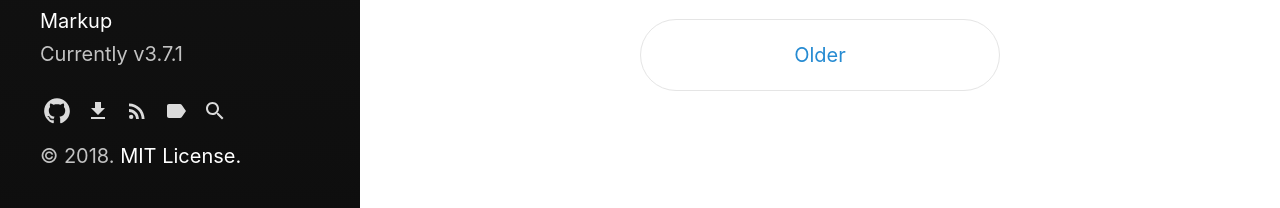
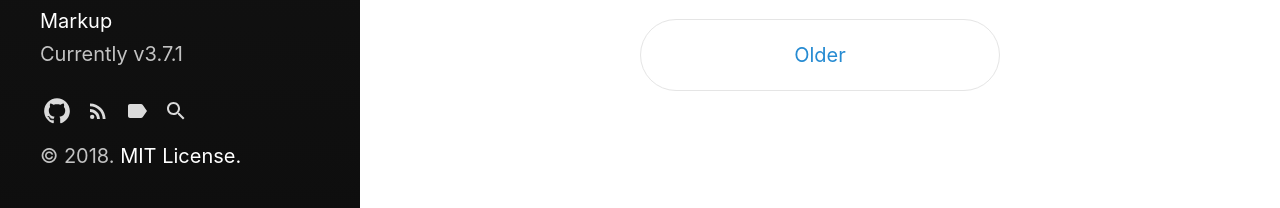
Before and after one commit to mirinae312/hydeout_j, a Jekyll site: the page built from index.html, in a window 1280 px wide. Shown: the part 3403-3611 px from the top of the page. Built offline with Jekyll 4.4.1, drawn with Linux system fonts in a browser that asks for light colours; the list of posts is cut into pages by our own code.

Commit message:
download link 제거 #1

```diff
--- a/_includes/sidebar-icon-links.html
+++ b/_includes/sidebar-icon-links.html
@@ -4,11 +4,6 @@
        class="icon" title="Github Project" aria-label="Github Project"
        href="{{ site.github.repo }}">
       {% include svg/github.svg %}
-    </a>
-    <a id="github-download-link"
-       class="icon" title="Download" aria-label="Download"
-       href="{{ site.github.repo }}/archive/v{{ site.version }}.zip">
-      {% include svg/download.svg %}
     </a>
   {% endif %}
 
```
